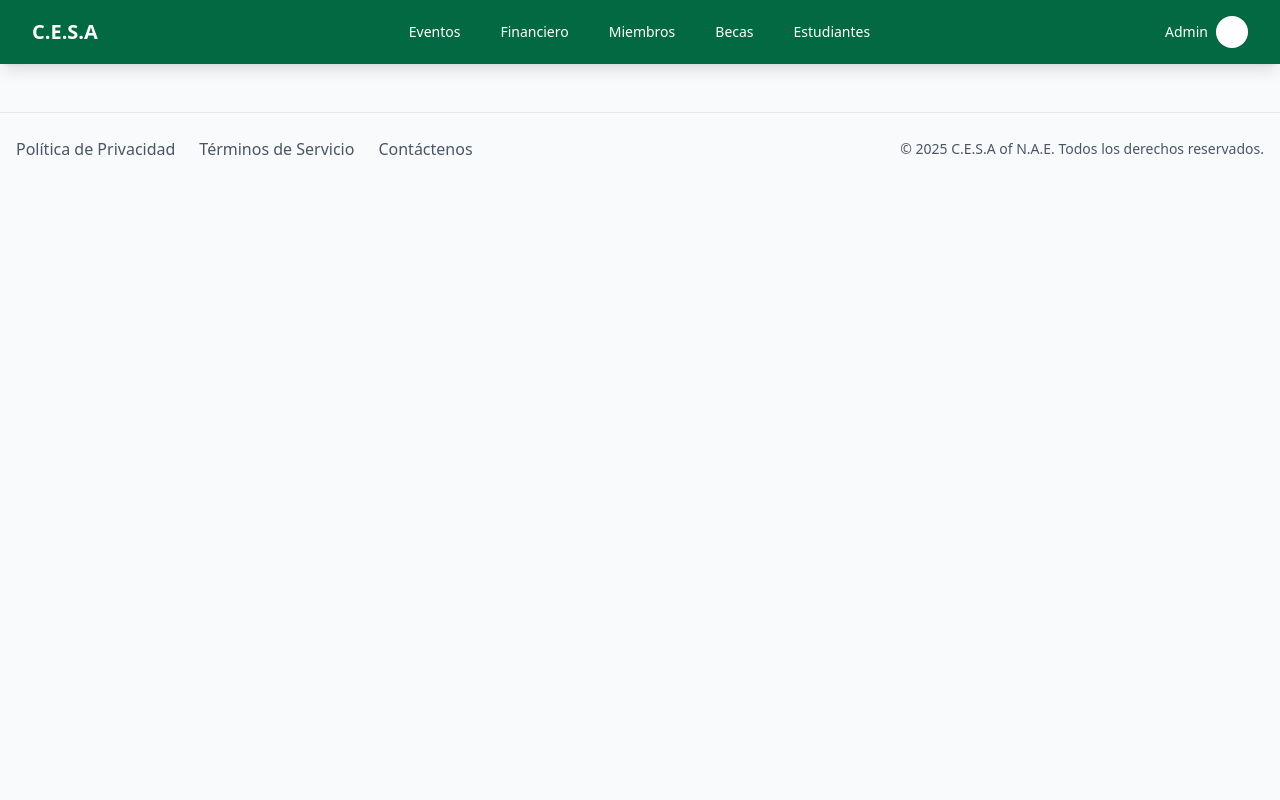
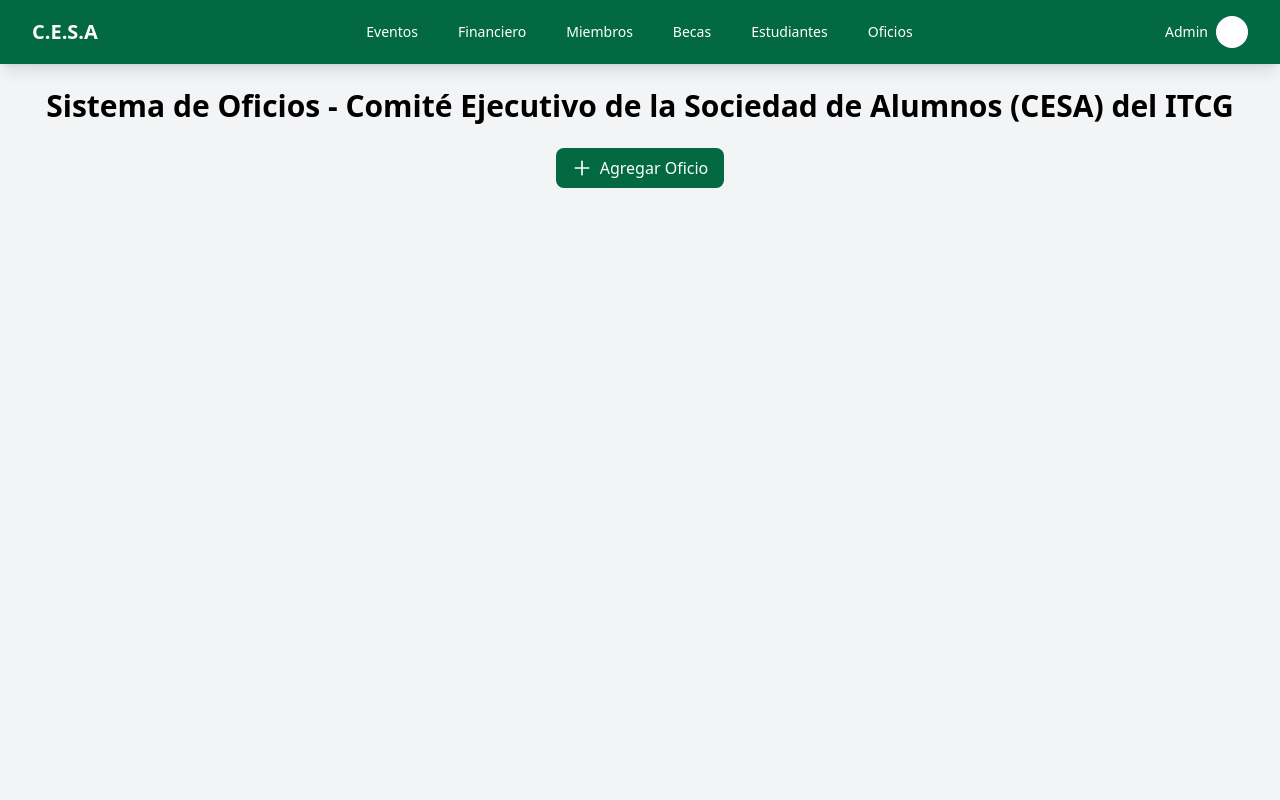
Before and after one commit to hectorDev884/CESA_App, a React (Vite) app in the folder cesa_app/: page /oficios in a window 1280 px wide. Shown: the top 800 px of the page. Built offline with nearby package versions, Linux system fonts and the light colour scheme.

Commit message:
Adding office section

```diff
--- a/cesa_app/src/App.jsx
+++ b/cesa_app/src/App.jsx
@@ -3,6 +3,7 @@
 import Dashboard from "./pages/Dashboard.jsx";
 import { BrowserRouter as Router, Routes, Route } from "react-router-dom";
 import Estudiantes from "./pages/Estudiantes.jsx";
+import Oficios from "./pages/Oficios.jsx";
 import Footer from "./components/Footer.jsx";
 import Becas from "./pages/Becas.jsx";
 import Eventos from "./pages/Eventos.jsx";
@@ -11,12 +12,10 @@
 import AgregarEstudiantesForm from "./components/AgregarEstudiantesForm.jsx";
 import RegistrarBecaForm from "./components/RegistrarBecasForm.jsx";
 
-
 function App() {
   return (
     <Router>
       <div className="min-h-screen bg-gray-50">
-
         {/* Navigation */}
         <Navigation />
 
@@ -25,13 +24,17 @@
           <Routes>
             <Route path="/" element={<Dashboard />} />
             <Route path="/estudiantes" element={<Estudiantes />} />
+            <Route path="/oficios" element={<Oficios />} />
             <Route path="/becas" element={<Becas />} />
             <Route path="/eventos" element={<Eventos />} />
             <Route path="/miembros" element={<Miembros />} />
             <Route path="/financiero" element={<Financiero />} />
-            <Route path="/agregar-estudiante" element={<AgregarEstudiantesForm />} />
+            <Route
+              path="/agregar-estudiante"
+              element={<AgregarEstudiantesForm />}
+            />
             <Route path="/agregar-beca" element={<RegistrarBecaForm />} />
-            {/* Add more routes as needed  TODO: AgregarBecas route*/ }
+            {/* Add more routes as needed  TODO: AgregarBecas route*/}
           </Routes>
           {/* Footer */}
           <Footer />
--- a/cesa_app/src/components/Navigation.jsx
+++ b/cesa_app/src/components/Navigation.jsx
@@ -50,6 +50,12 @@
               >
                 Estudiantes
               </Link>
+              <Link
+                to="/oficios"
+                className="text-white hover:bg-white hover:text-black hover:bg-opacity-10 px-3 py-2 rounded-md text-sm font-medium transition duration-300"
+              >
+                Oficios
+              </Link>
             </div>
           </div>
 
@@ -100,7 +106,6 @@
       {/* Mobile Navigation */}
       <div className={`md:hidden ${isMenuOpen ? "block" : "hidden"}`}>
         <div className="px-2 pt-2 pb-3 space-y-1 sm:px-3 bg-[#036942] border-t border-white border-opacity-10">
-
           <Link
             to="/eventos"
             className="text-white hover:bg-white hover:bg-opacity-10 block px-3 py-2 rounded-md text-base font-medium"
@@ -136,6 +141,13 @@
           >
             Estudiantes
           </Link>
+          <Link
+            to="/oficios"
+            className="text-white hover:bg-white hover:bg-opacity-10 block px-3 py-2 rounded-md text-base font-medium"
+            onClick={toggleMenu}
+          >
+            Oficios
+          </Link>
           <div className="pt-4 pb-3 border-t border-white border-opacity-10">
             <div className="flex items-center px-3">
               <div className="w-8 h-8 bg-white bg-opacity-20 rounded-full flex items-center justify-center">
--- /dev/null
+++ b/cesa_app/src/pages/Oficios.jsx
@@ -0,0 +1,42 @@
+import React, { useState } from "react";
+
+const Eventos = () => {
+  const [active, setActive] = useState("office");
+
+  return (
+    <div className="min-h-screen bg-gray-100 p-6">
+      <h1 className="text-3xl font-bold text-center mb-6">
+        Sistema de Oficios - Comité Ejecutivo de la Sociedad de Alumnos (CESA)
+        del ITCG
+      </h1>
+
+      <div className="flex justify-center gap-3 mb-6">
+        {/* Agregar Oficio */}
+        <button
+          onClick={() => setActive("office")}
+          className="mt-4 sm:mt-0 bg-[#036942] text-white px-4 py-2 rounded-lg hover:bg-green-700 flex items-center gap-2 hover:cursor-pointer"
+        >
+          <svg
+            xmlns="http://www.w3.org/2000/svg"
+            className="h-5 w-5"
+            fill="none"
+            viewBox="0 0 24 24"
+            stroke="currentColor"
+          >
+            <path
+              strokeLinecap="round"
+              strokeLinejoin="round"
+              strokeWidth={2}
+              d="M12 4v16m8-8H4"
+            />
+          </svg>
+          Agregar Oficio
+        </button>
+
+        {/* Control de oficios */}
+      </div>
+    </div>
+  );
+};
+
+export default Eventos;
```
Also changed, not shown: 1 other file (tests, documents, lock files or other folders).
